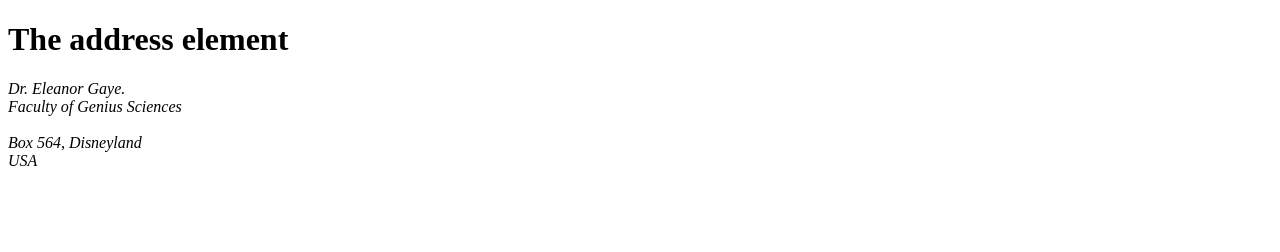
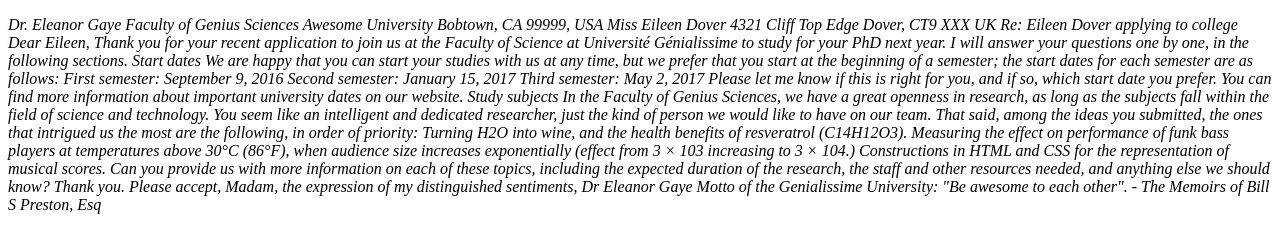
Before and after one commit to phlexipus/School-stuff, a plain HTML site: page Subject2.html in a window 1280 px wide. Drawn offline with Linux system fonts and the light colour scheme.

Commit message:
Update Subject2.html

```diff
--- a/Subject2.html
+++ b/Subject2.html
@@ -6,18 +6,59 @@
     <meta name="viewport" content="width=device-width, initial-scale=1.0">
     <title>Part 2</title>
 </head>
-
 <body>
 
-    <h1>The address element</h1>
+    <p><i>Dr. Eleanor Gaye
+        Faculty of Genius Sciences
+        Awesome University
+        Bobtown, CA 99999,
+        USA
 
-    <address>
-    Dr. Eleanor Gaye.<br>
-    Faculty of Genius Sciences<br>
-    <br>
-    Box 564, Disneyland<br>
-    USA
-    </address>
+        Miss Eileen Dover
+        4321 Cliff Top Edge
+        Dover, CT9 XXX
+        UK
+
+        Re: Eileen Dover applying to college
+
+        Dear Eileen,
+
+        Thank you for your recent application to join us at the Faculty of Science at Université Génialissime to study for your PhD next year. I will answer your questions one by one, in the following sections.
+
+        Start dates
+
+        We are happy that you can start your studies with us at any time, but we prefer that you start at the beginning of a semester; the start dates for each semester are as follows:
+
+        First semester: September 9, 2016
+        Second semester: January 15, 2017
+        Third semester: May 2, 2017
+
+        Please let me know if this is right for you, and if so, which start date you prefer.
+        You can find more information about important university dates on our website.
+
+        Study subjects
+
+        In the Faculty of Genius Sciences, we have a great openness in research, as long as the subjects fall within the field of science and technology. You seem like an intelligent and dedicated researcher, just the kind of person we would like to have on our team. That said, among the ideas you submitted, the ones that intrigued us the most are the following, in order of priority:
+
+        Turning H2O into wine, and the health benefits of resveratrol (C14H12O3).
+        Measuring the effect on performance of funk bass players at temperatures above 30°C (86°F), when audience size increases exponentially (effect from 3 × 103 increasing to 3 × 104.)
+        Constructions in HTML and CSS for the representation of musical scores.
+
+        Can you provide us with more information on each of these topics, including the expected duration of the research, the staff and other resources needed, and anything else we should know? Thank you.
+
+        Please accept, Madam, the expression of my distinguished sentiments,
+        Dr Eleanor Gaye
+        Motto of the Genialissime University: "Be awesome to each other". - The Memoirs of Bill S Preston, Esq
+
+
+
+    </i></p>
+
+
+
+
+
+
 
 
 
```
